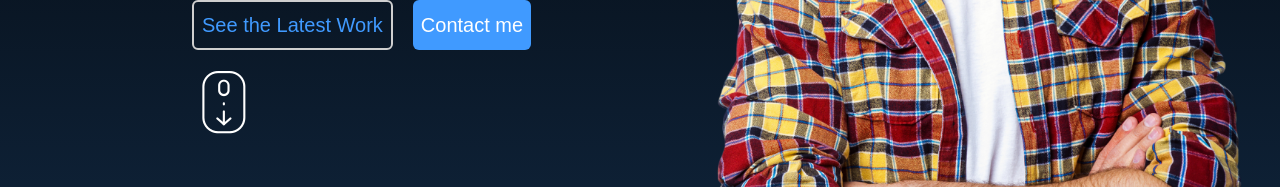
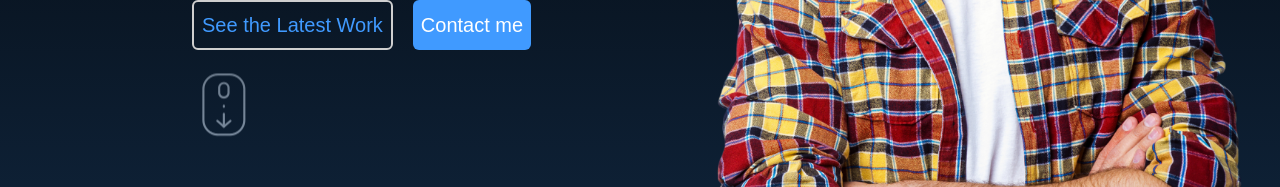
Before and after one commit to reza18s/RandH, a React (Vite) app: page / in a window 1280 px wide. Shown: the part 470-657 px from the top of the page. Built offline with nearby package versions, Linux system fonts and the light colour scheme.

Commit message:
adding animation

```diff
--- a/src/Pages/Home.jsx
+++ b/src/Pages/Home.jsx
@@ -1,19 +1,49 @@
 import { motion } from "framer-motion";
 function Home() {
+  const textVariants = {
+    initial: {
+      x: -500,
+      opacity: 0,
+    },
+    animate: {
+      x: 0,
+      opacity: 1,
+      transition: {
+        duration: 1,
+        staggerChildren: 0.1,
+      },
+    },
+  };
   return (
     <main className="flex h-[calc(100dvh-60px)] w-full flex-col overflow-hidden bg-[linear-gradient(180deg,#000000,#439bff40)]  md:flex-row">
-      <div className="flex h-[50%] w-full flex-col items-start gap-7 pl-[10%]  pt-5 md:h-full md:justify-center md:gap-5 md:pl-[15%] 2xl:items-start">
-        <h2 className="font-semibold tracking-[5px] text-white ">
+      <motion.div
+        variants={textVariants}
+        initial="initial"
+        animate="animate"
+        className="flex h-[50%] w-full flex-col items-start gap-7 pl-[10%]  pt-5 md:h-full md:justify-center md:gap-5 md:pl-[15%] 2xl:items-start"
+      >
+        <motion.h2
+          variants={textVariants}
+          className="font-semibold tracking-[5px] text-white "
+        >
           REZA<span className="text-primary-500 ">&</span>HAMZA
-        </h2>
-        <h1 className="flex flex-col  whitespace-nowrap text-[30px]  font-bold text-white md:text-[35px] lg:text-[40px] xl:text-[50px] 2xl:text-[70px]">
+        </motion.h2>
+        <motion.h1
+          variants={textVariants}
+          className="flex flex-col  whitespace-nowrap text-[30px]  font-bold text-white md:text-[35px] lg:text-[40px] xl:text-[50px] 2xl:text-[70px]"
+        >
           <span className="text-[33px] md:text-[36px] lg:text-[41px] xl:text-[53px] 2xl:text-[73px] ">
             Web Developers
           </span>
           <span> and Programers</span>
-        </h1>
-        <div className="flex flex-row gap-[20px]  ">
+        </motion.h1>
+
+        <motion.div
+          variants={textVariants}
+          className="flex flex-row gap-[20px]  "
+        >
           <motion.button
+            variants={textVariants}
             whileHover={{ scale: 1.05 }}
             whileTap={{ scale: 0.95 }}
             className="button rounded-md bg-transparent p-2 text-[15px] font-light lg:text-[20px]"
@@ -21,19 +51,25 @@ function Home() {
             See the Latest Work
           </motion.button>
           <motion.button
+            variants={textVariants}
             whileHover={{ scale: 1.05 }}
             whileTap={{ scale: 0.95 }}
             className="rounded-md bg-primary-500 p-2 text-[15px] text-white lg:text-[20px]"
           >
             Contact me
           </motion.button>
-        </div>
+        </motion.div>
         <motion.img
-          // initial={{ opacity: 1 }}
-          // animate={{ y: "5px" }}
+          // variants={textVariants}
+          className="z-[-1]"
+          animate={{
+            opacity: 0,
+            y: 10,
+            transition: { duration: 2, repeat: Infinity },
+          }}
           src="/public/scroll.png"
         ></motion.img>
-      </div>
+      </motion.div>
       {/* <div className="absolute  bottom-[-90px] z-[-2] max-w-full overflow-hidden whitespace-nowrap text-[50vh] text-[#ffffff10]">
         Writer Content Creator Influencer
       </div> */}
```
